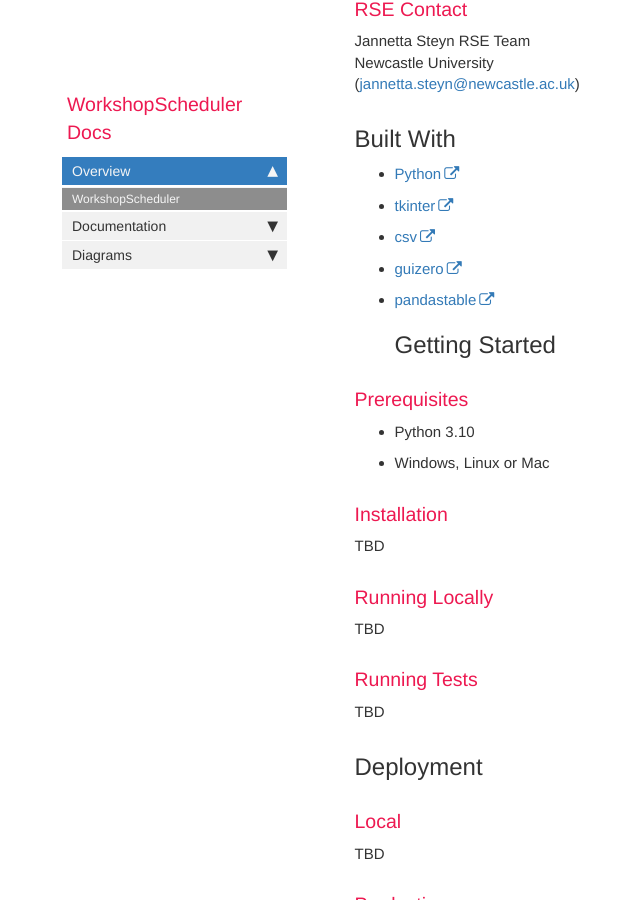
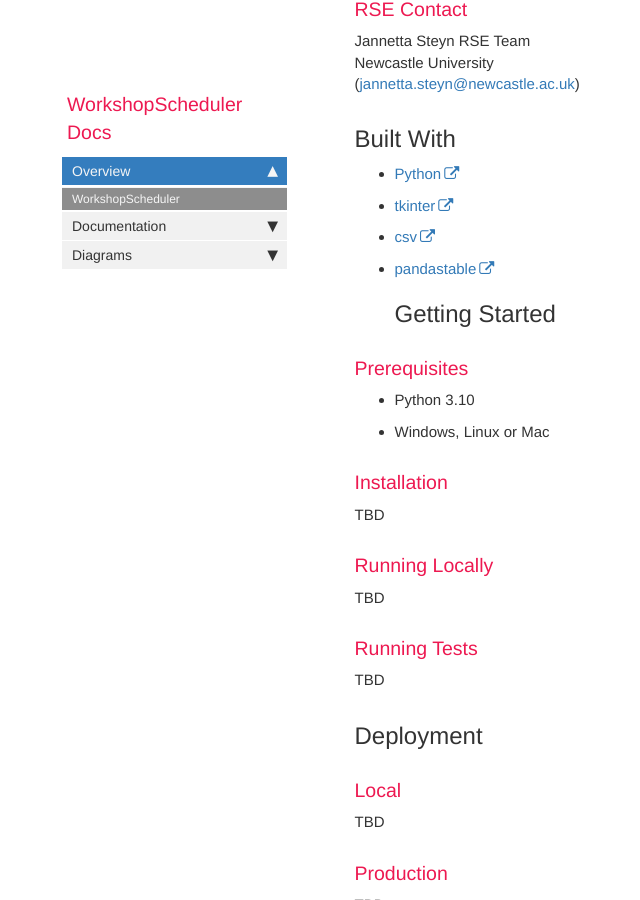
Before and after one commit to NewcastleRSE/WorkshopScheduler, a Jekyll site: the page built from index.md, in a window 1280 px wide and 900 px high, scrolled down 1214 px. Shown: the whole window, without its empty margins (8-648 px from the left). Built offline with Jekyll 4.4.1, drawn with Linux system fonts in a browser that asks for light colours; comment, search, counter and statistics services are not loaded.

Commit message:
update index.md to remove guizero from the built  with list

```diff
--- a/index.md
+++ b/index.md
@@ -25,7 +25,6 @@ Newcastle University
 - [Python](https://www.python.org/)
 - [tkinter](https://docs.python.org/3/library/tkinter.html)
 - [csv](https://docs.python.org/3/library/csv.html)
-- [guizero](https://lawsie.github.io/guizero/)
 - [pandastable](https://pandastable.readthedocs.io/en/latest/examples.html)
 ## Getting Started
 
```
